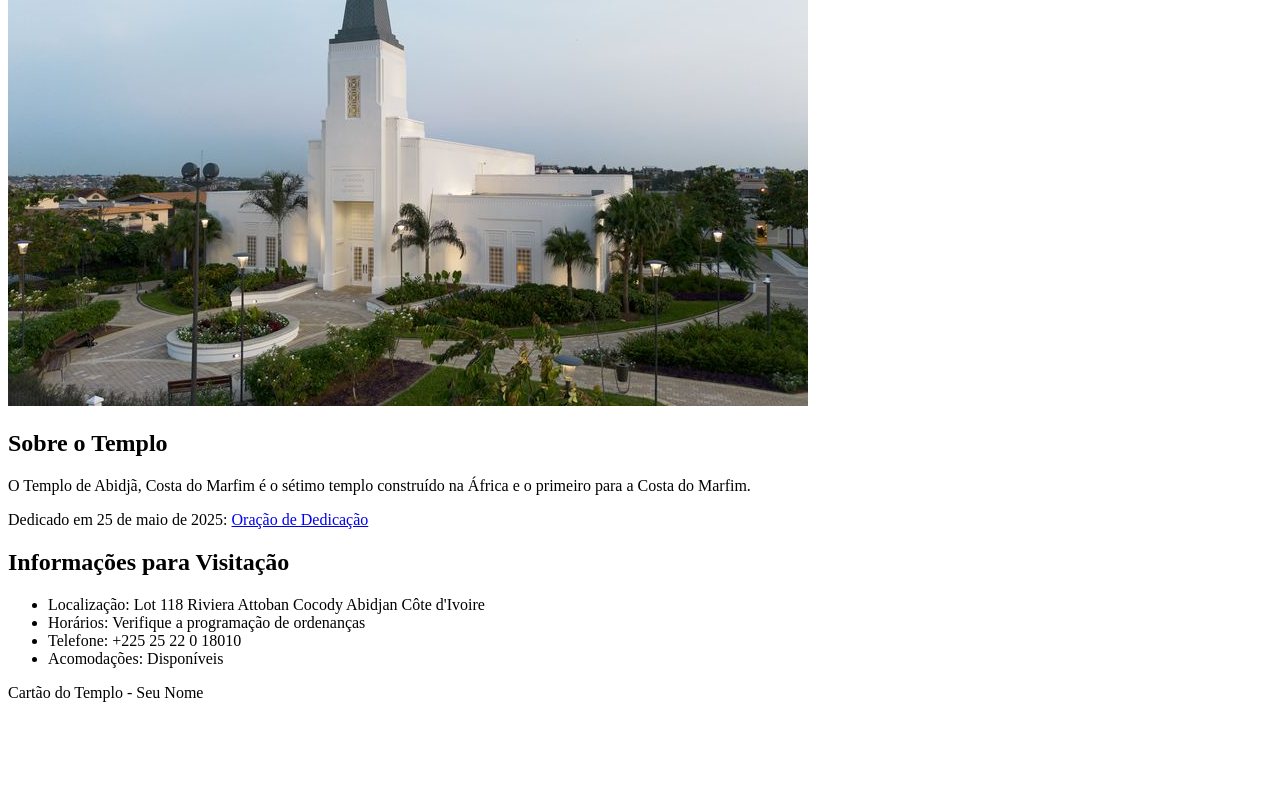
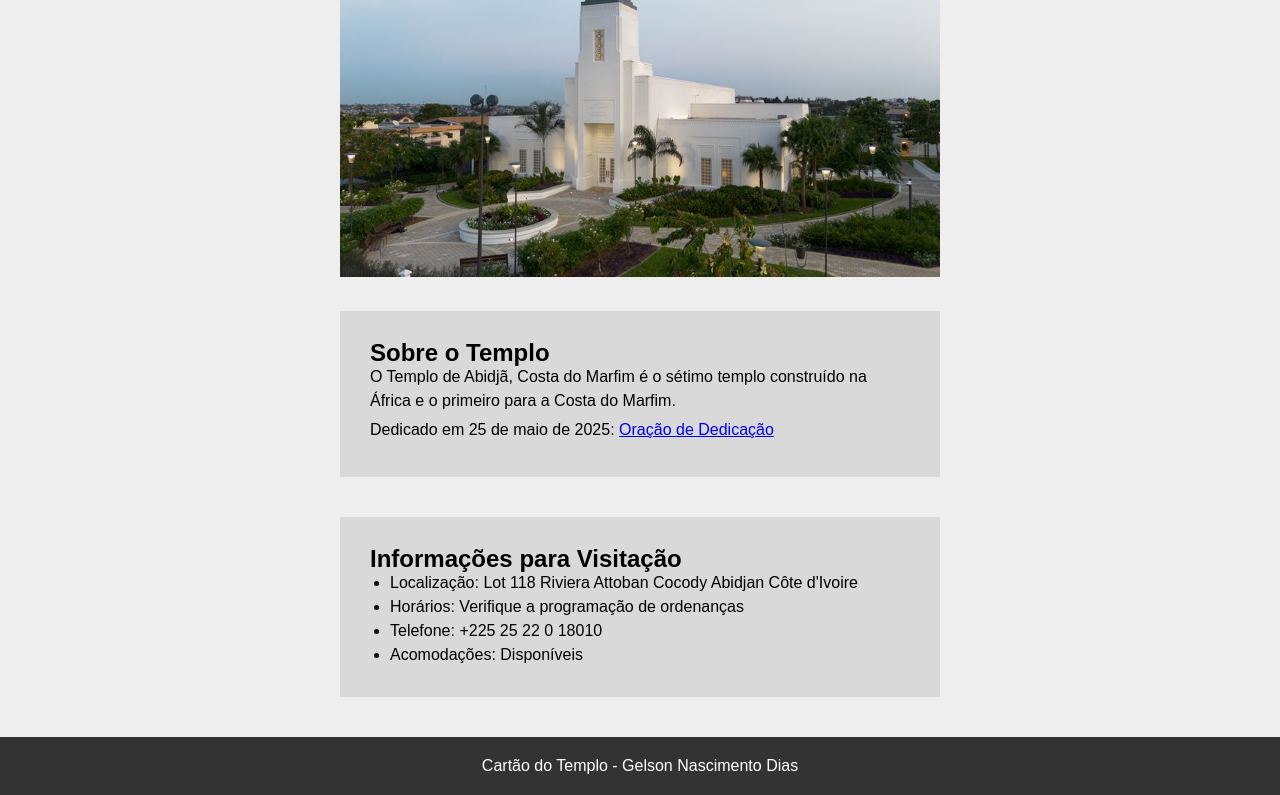
Before and after one commit to gndinfogelson-byu/wdd130, a plain HTML site: page semana02/templo.html in a window 1280 px wide. Shown: the part 308-1103 px from the top of the page. Before the commit the page ends 1026 px from the top, so only its background shows below. Drawn offline with Linux system fonts and the light colour scheme.

Commit message:
Atividade guiada da semana 2, primeira tentativa

```diff
--- /dev/null
+++ b/semana02/estilos/templo.css
@@ -0,0 +1,63 @@
+/* Forma de colocar um comentário */
+
+/* Colocando margens na minha página*/
+* {
+    margin: 0;
+    padding: 0;
+}
+
+body{
+    font-family: Arial, Helvetica, sans-serif, sans-serif;
+    background-color: #eee;
+}
+
+header, footer{
+    background-color: #333;
+    color: #fff;
+    text-align: center;
+    padding: 20px
+}
+
+header{
+    font-size: 1.5rem;
+}
+
+main{
+    margin: 0 auto;
+    width: 600px;
+}
+
+h1{
+    text-align: center;
+    margin: 15px 0;
+}
+
+picture{
+    display: block;
+    margin-bottom: 30px;
+}
+
+img{
+    width: 600px;
+    height: auto;
+}
+
+section{
+    background-color: #d9d9d9;
+    margin: 0 0 40px 0;
+    padding: 30px;
+    line-height: 1.5rem;
+}
+
+section p {
+    margin-bottom: 5px;
+}
+
+sectionh2{
+    margin-bottom: 15px;
+    border-bottom: 1px solid #333;
+    padding-bottom: 10px;
+}
+section ul{
+    margin-left: 20px;
+}
--- a/semana02/templo.html
+++ b/semana02/templo.html
@@ -5,6 +5,9 @@
     <meta charset="UTF-8">
     <meta name="viewport" content="width=device-width, initial-scale=1.0">
     <title>Cartão do Templo - Abidjã, Costa do Marfim</title>
+
+    <!-- Para fazer um link na página HTML, usamos a referência abaixo -->
+    <link rel="stylesheet" href="estilos/templo.css">
 </head>
 
 <body>
@@ -34,8 +37,10 @@
         </section>
     </main>
     <footer>
-        <p>Cartão do Templo - Seu Nome</p>
+        <p>Cartão do Templo - Gelson Nascimento Dias</p>
     </footer>
 </body>
 
 </html>
+
+<!-- Link para envio atividade da semana 02 - https://gndinfogelson-byu.github.io/wdd130/semana02/templo.html -->
```
